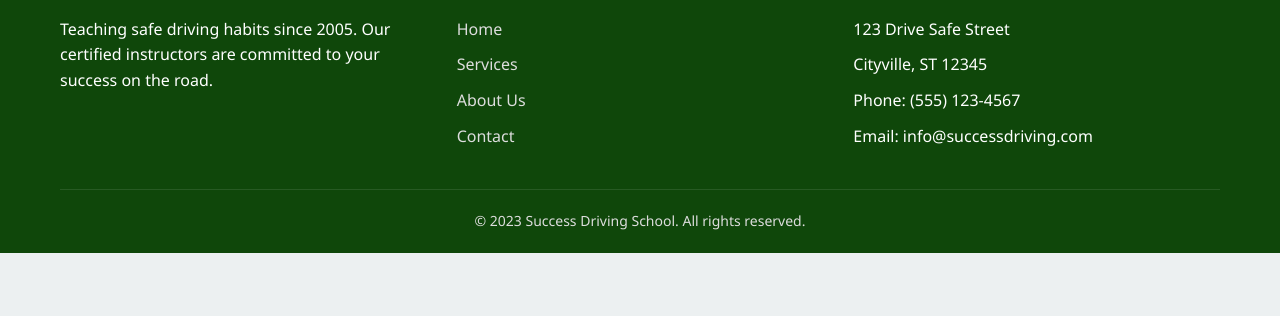
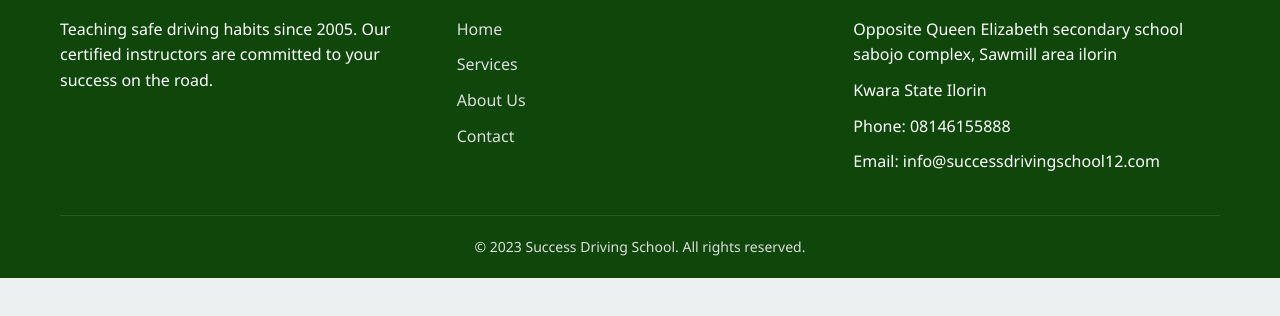
Before and after one commit to succesdrive/success, a plain HTML site: page index.html in a window 1280 px wide. Both pictures are taken after a click on the link "Register". Shown: the part 160-476 px from the top of the page. Drawn offline with Linux system fonts and the light colour scheme.

Commit message:
Update index.html

```diff
--- a/index.html
+++ b/index.html
@@ -455,7 +455,7 @@
                                 <option value="refresher">Refresher Course</option>
                             </select>
                         </div>
-                        <button type="submit" class="form-submit"><a href="te33333.html">Complete Registration</a></button>
+                        <button type="submit" class="form-submit"><a href="3.html">Complete Registration</a></button>
                     </form>
                 </div>
             </div>
@@ -498,10 +498,10 @@
                 <div class="footer-column">
                     <h3>Contact Us</h3>
                     <ul>
-                        <li>123 Drive Safe Street</li>
-                        <li>Cityville, ST 12345</li>
-                        <li>Phone: (555) 123-4567</li>
-                        <li>Email: info@successdriving.com</li>
+                        <li>Opposite Queen Elizabeth secondary school <br> sabojo complex, Sawmill area ilorin</li>
+                        <li> Kwara State Ilorin</li>
+                        <li>Phone: 08146155888</li>
+                        <li>Email: info@successdrivingschool12.com</li>
                     </ul>
                 </div>
             </div>
```
